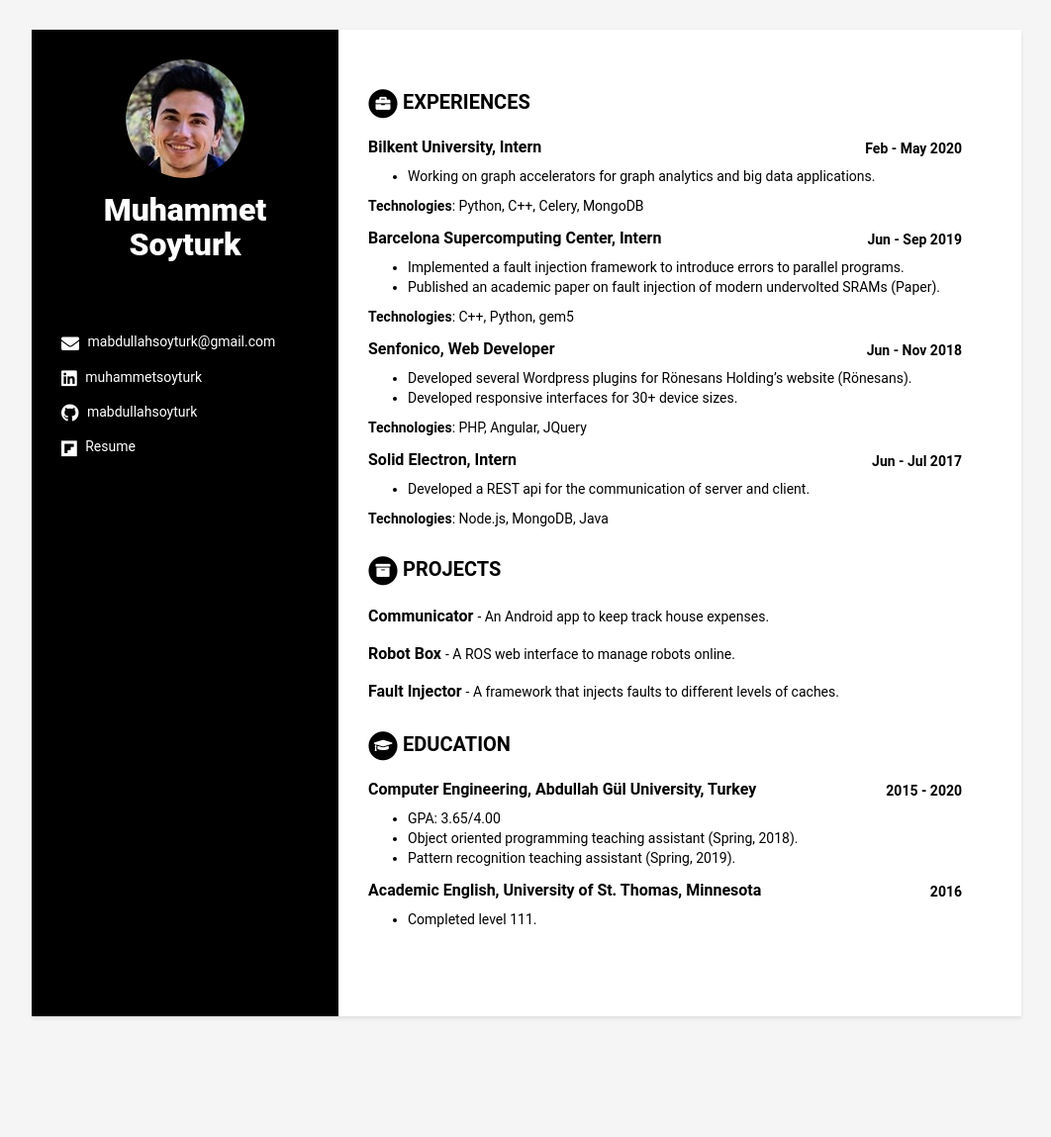
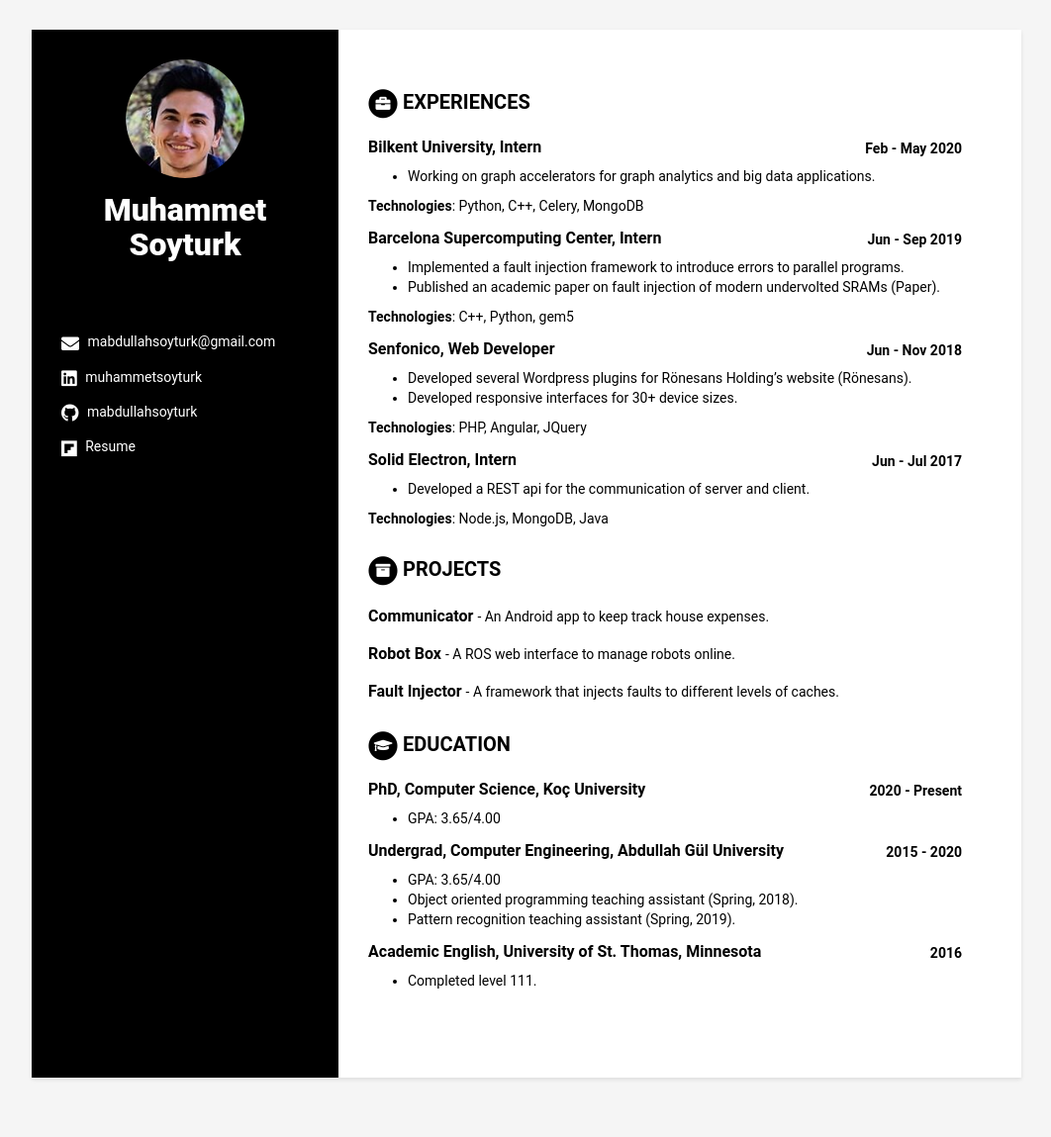
Before and after one commit to mabdullahsoyturk/mabdullahsoyturk.github.io, a Jekyll site: the page built from index.html, in a window 1280 px wide. Shown: the whole page at 99% size, without its empty margins (108-1170 px from the left). Built offline with Jekyll 4.4.1, drawn with Linux system fonts in a browser that asks for light colours; before the commit the page ends 1087 px from its top, so only the background shows below that.

Commit message:
update education

```diff
--- a/_data/data.yml
+++ b/_data/data.yml
@@ -12,7 +12,11 @@
     resume: Resume
 
 education:
-    - title: Computer Engineering, Abdullah Gül University, Turkey
+    - title: PhD, Computer Science, Koç University
+      time: 2020 - Present
+      details: |
+          - GPA: 3.65/4.00
+    - title: Undergrad, Computer Engineering, Abdullah Gül University
       time: 2015 - 2020
       details: |
           - GPA: 3.65/4.00
```
